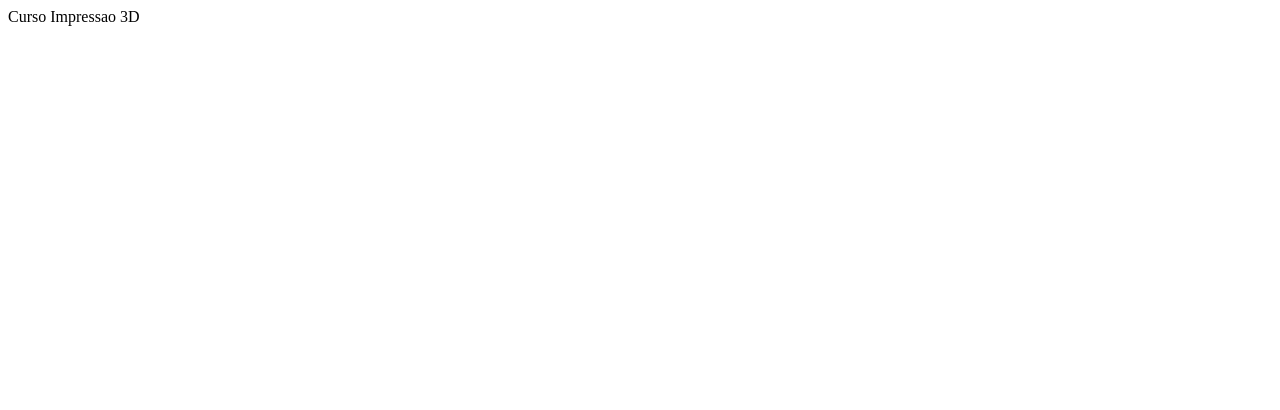
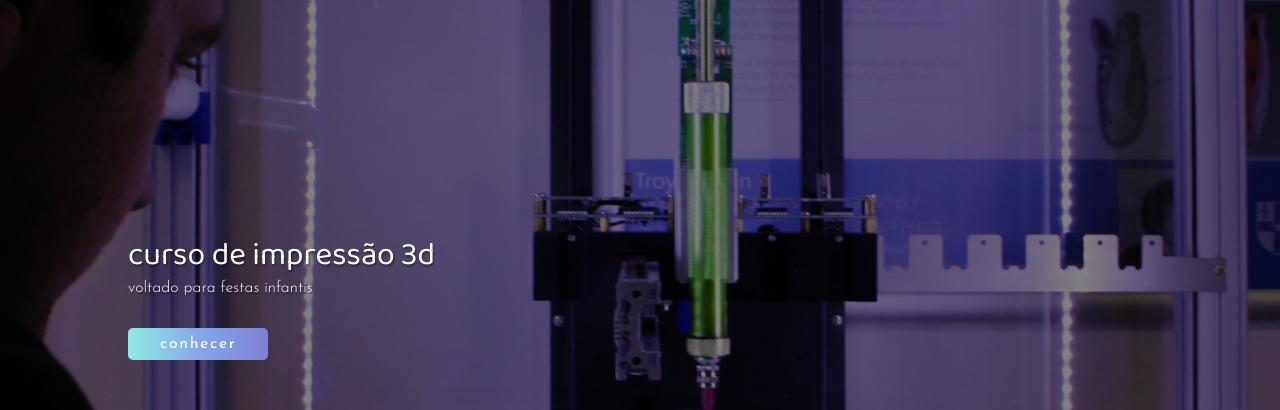
Before and after one commit to ValdenirRomanJunior/landingpage3d, a plain HTML site: page index.html in a window 1280 px wide. Shown: the top 410 px of the page. Drawn offline with Linux system fonts and the light colour scheme.

Commit message:
:package: header

```diff
--- /dev/null
+++ b/css/header.css
@@ -0,0 +1,85 @@
+.header{
+    width: 100%;
+    height: 100vh;
+    overflow: hidden;
+    position: relative;
+}
+.img-wrapper{
+    width: 100%;
+    height: 100%;
+    overflow: hidden;
+    background-color: rgba(0,0,0,9);
+}
+.img-wrapper img{
+    width: 100%;
+    height: 100%;
+    object-fit: cover;
+    opacity: 0.5;
+    animation: zoom 25s;
+}
+
+@keyframes zoom{
+    0%{
+        transform: scale(1.3);
+
+    }
+  100%{
+    transform: scale(1);
+    }
+}
+.banner-wrapper{
+    position: absolute;
+    top:30%;
+    left: 10%;
+}
+
+
+.banner-wrapper h1{
+    text-shadow: .07rem .1rem 2px rgba(0,0,0,.4);
+    font-family: "Baloo 2", serif;
+    color: #ffffffff;
+    font-size: 2rem;
+    margin-bottom: 0.5rem;
+    animation: moveBanner 1s 0.3s forwards ;
+    opacity: 0;
+}
+@keyframes moveBanner{
+    0%{
+        transform: translateY(5rem) rotateY(-20deg);
+
+    }
+  100%{
+    transform: translateY(0) rotateY(0);
+    opacity: 1;
+    }
+}
+.banner-wrapper p{ font-family: "Josefin Sans", serif;
+color:#ffffff;
+font-size: 1rem;
+text-shadow: .04rem .1rem  rgba(0,0,0,.4);
+font-weight: lighter;
+margin-bottom: 2rem;
+animation: moveBanner 1s 0.5s forwards ;
+opacity: 0;
+}
+
+.banner-wrapper button{
+    font-family: "Josefin Sans", serif;
+    color:#000;
+    background: #7F7FD5;  /* fallback for old browsers */
+    background: -webkit-linear-gradient(to right, #91EAE4, #86A8E7, #7F7FD5);  /* Chrome 10-25, Safari 5.1-6 */
+    background: linear-gradient(to right, #91EAE4, #86A8E7, #7F7FD5); /* W3C, IE 10+/ Edge, Firefox 16+, Chrome 26+, Opera 12+, Safari 7+ */
+    padding: 0.5rem 2rem;
+    border:none;
+    font-size: 1rem;
+    color: #fff;
+    letter-spacing: .1rem;
+    border-radius: 5px;
+    cursor:pointer;
+    animation: moveBanner 1s 0.7s forwards ;
+    opacity: 0;
+}
+.banner-wrapper button:hover{
+    opacity: 0.8;
+
+}
--- a/index.html
+++ b/index.html
@@ -4,10 +4,30 @@
     <meta charset="UTF-8">
     <meta http-equiv="X-UA-Compatible" content="IE=edge">
     <meta name="viewport" content="width=device-width, initial-scale=1.0">
-    <link rel="stylesheet" href="style.css"
+    <link rel="stylesheet" href="style.css"/>
+    <link rel="stylesheet" href="css/header.css"/>
+    <link rel="stylesheet" href="reset.css"/>
+    <link rel="apple-touch-icon" sizes="180x180" href="/apple-touch-icon.png">
+    <link rel="icon" type="image/png" sizes="32x32" href="/favicon-32x32.png">
+    <link rel="icon" type="image/png" sizes="16x16" href="/favicon-16x16.png">
+    <link rel="manifest" href="/site.webmanifest">
     <title>Curso Impressao 3D</title>
 </head>
 <body>
 
+    <div class="container">
+        <header class="header">
+                <div class="img-wrapper">
+                    <img src="img/fundo.jpg" alt="fundo impressão 3d">
+                </div>
+                <div class="banner-wrapper">
+                    <h1>curso de impressão 3d</h1>
+                        <p>voltado para festas infantis</p>
+                        <button>conhecer</button>
+                </div>
+        </header>
+
+    </div>
+
 </body>
 </html>
--- /dev/null
+++ b/reset.css
@@ -0,0 +1,48 @@
+/* http://meyerweb.com/eric/tools/css/reset/
+   v2.0 | 20110126
+   License: none (public domain)
+*/
+
+html, body, div, span, applet, object, iframe,
+h1, h2, h3, h4, h5, h6, p, blockquote, pre,
+a, abbr, acronym, address, big, cite, code,
+del, dfn, em, img, ins, kbd, q, s, samp,
+small, strike, strong, sub, sup, tt, var,
+b, u, i, center,
+dl, dt, dd, ol, ul, li,
+fieldset, form, label, legend,
+table, caption, tbody, tfoot, thead, tr, th, td,
+article, aside, canvas, details, embed,
+figure, figcaption, footer, header, hgroup,
+menu, nav, output, ruby, section, summary,
+time, mark, audio, video {
+	margin: 0;
+	padding: 0;
+	border: 0;
+	font-size: 100%;
+	font: inherit;
+	vertical-align: baseline;
+}
+/* HTML5 display-role reset for older browsers */
+article, aside, details, figcaption, figure,
+footer, header, hgroup, menu, nav, section {
+	display: block;
+}
+body {
+	line-height: 1;
+}
+ol, ul {
+	list-style: none;
+}
+blockquote, q {
+	quotes: none;
+}
+blockquote:before, blockquote:after,
+q:before, q:after {
+	content: '';
+	content: none;
+}
+table {
+	border-collapse: collapse;
+	border-spacing: 0;
+}
```
Also changed, not shown: img/android-chrome-192x192.png (renamed from android-chrome-192x192.png), img/android-chrome-512x512.png (renamed from android-chrome-512x512.png), img/apple-touch-icon.png (renamed from apple-touch-icon.png), img/favicon-16x16.png (renamed from favicon-16x16.png), img/favicon-32x32.png (renamed from favicon-32x32.png), img/fundo.jpg (added), 1 other file.
